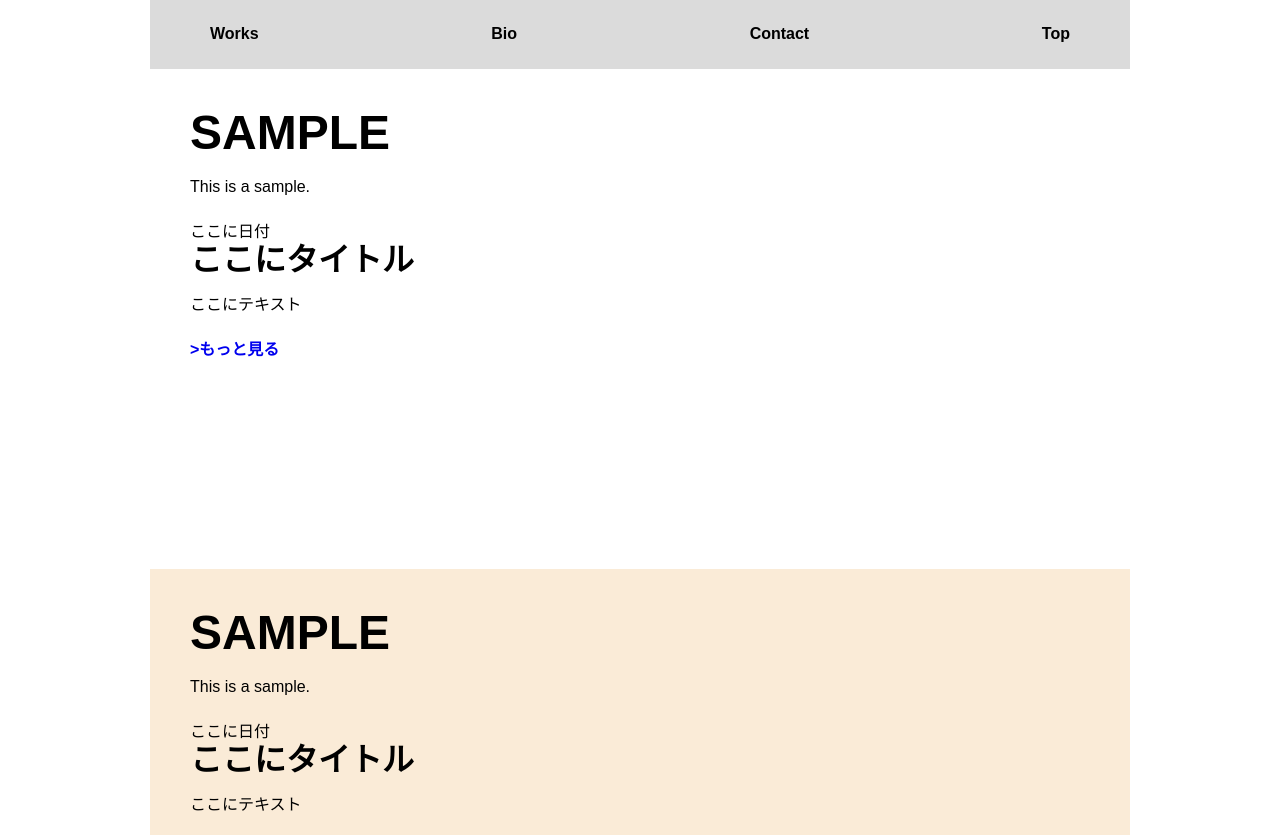
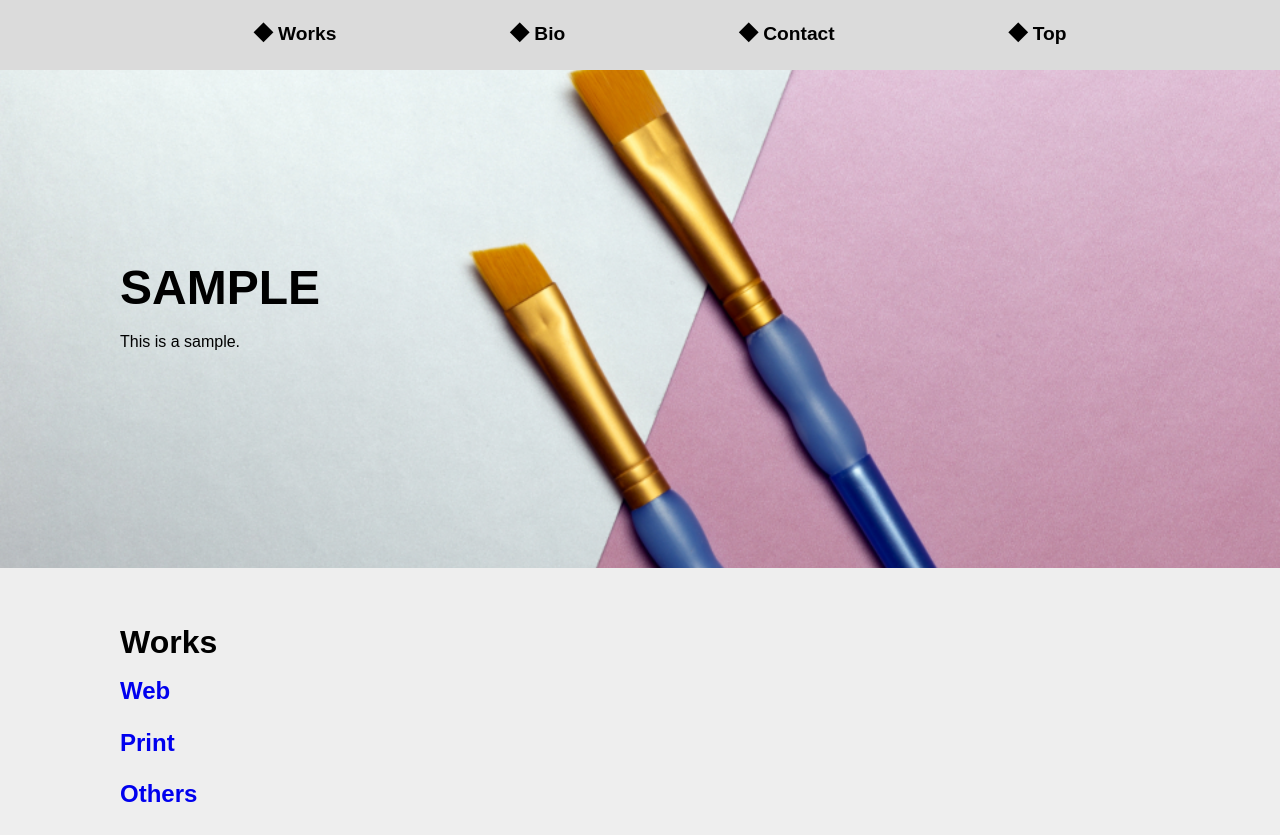
Before and after one commit to nrsm-karen/mysite, a website: page htdocs/index.html in a window 1280 px wide. Shown: the top 835 px of the page. Drawn offline with Linux system fonts and the light colour scheme.

Commit message:
no message

```diff
--- a/htdocs/index.html
+++ b/htdocs/index.html
@@ -9,32 +9,38 @@
 </head>
 
 <body>
-<header>
+<header class="sticky">
     <nav>
       <ul>
-        <li><a href="#">Works</a></li>
-        <li><a href="#">Bio</a></li>
+        <li><a href="#sec1">Works</a></li>
+        <li><a href="#sec2">Bio</a></li>
         <li><a href="#">Contact</a></li>
         <li><a href="#">Top</a></li>
       </ul>
     </nav>
 </header>
 
-<section class="container" id="top">
-  <article>
+<section id="top">
+  <article class="container">
       <h1>SAMPLE</h1>
       <p>This is a sample.</p>
-  <span class="date">ここに日付</span>
-  <h2>ここにタイトル</h2>
-  <p>
-   ここにテキスト
-  </p>
-  <a href="#" class="btn">&gt;もっと見る</a>
 </article>
 </section>
 
-<section class="container" id="sec1">
-  <article>
+<section id="sec1">
+  <article class="container">
+      <h2>Works</h2>
+      <ul>
+        <li><a href="#">Web</a></li>
+        <li><a href="#">Print</a></li>
+        <li><a href="#">Others</a></li>
+      </ul>
+
+</article>
+</section>
+
+<section id="sec2">
+  <article class="container">
       <h1>SAMPLE</h1>
       <p>This is a sample.</p>
   <span class="date">ここに日付</span>
--- /dev/null
+++ b/htdocs/scss/common.scss
@@ -0,0 +1,50 @@
+html, body{
+    font-size: 16px;
+    font-family: "游ゴシック", "YuGothic", Arial, Helvetica, sans-serif;
+    font-weight: 400;
+    line-height: 1.8rem;
+    color: #000000;
+}
+
+body{
+    max-width: 100%;
+    margin-right: auto;
+    margin-left: auto;
+}
+header{
+    background-color: #dbdbdb;
+    padding: 20px;
+}
+a{
+    text-decoration: none;
+    font-weight: 700;
+}
+h1, h2, h3, h4{
+    margin: 0;
+}
+h1{
+    font-size: 3rem;
+    line-height: 3rem;
+}
+h2{
+    font-size: 2rem;
+}
+h3{
+    font-size: 1.5rem;
+}
+h4{
+    font-size: 1rem;
+}
+ul{
+    margin: 0;
+    padding: 0;
+}
+li{
+    list-style: none;
+}
+
+
+footer{
+    background-color: #dbdbdb;
+    padding: 20px;
+}
--- a/htdocs/scss/style.scss
+++ b/htdocs/scss/style.scss
@@ -1,22 +1,42 @@
 @charset "UTF-8";
 
+    .sticky {
+        position: fixed;
+        top: 0;
+        width: 100%
+      }
 .container{
-    width: 100%;
+    width: calc(100% - 240px);
+    margin-left: auto;
+    margin-right: auto;
+    padding-top: 60px;
+    padding-bottom: 60px;
+
 }
 
 nav{
     ul{
     display: flex;
-    justify-content: space-between;
-    margin: 0 40px;
+    justify-content:space-evenly;
+    width: calc(100% - 120px);
+    margin-left: auto;
+    margin-right: auto;
 }
 li{
     display: inline-block;
+
 }
 a{
     color: #000000;
+    font-size: 1.2rem;
     &:hover{
-        color: #333333;
+        color: #db2d2d;
+        opacity: 0.6;
+        transition: 0.4s;
+        text-decoration-line: underline;
+    }
+    &:before{
+    content: "◆ ";
     }
 }
 }
@@ -24,16 +44,36 @@ a{
 article{
     padding: 40px;
 }
-#top{
-        background-image: url(/img/main_visual.jpg);
-        width: 100%;
+#top{   margin-top: 68px;
+        background-image: url(../img/main_visual.jpg);
         background-size: cover;
         background-repeat: no-repeat;
+        background-position: right;
         min-height: 500px;
+        margin-left: auto;
+        margin-right: auto;
+        display: flex;
+        justify-content: left;
+        align-items: center;
+        .container{
+            width: calc(100% - 240px);
+        }
 }
 #sec1{
-    background-color: rgb(255, 177, 74);
-    min-height: 500px;
+    background-color: rgb(238, 238, 238);
+    min-height: 200px;
+    display: flex;
+    justify-content: center;
+    align-items: center;
+    li:first-child{
+        padding: 20px 0;
+        }
+        li{
+            padding-bottom: 20px;
+            a{
+                font-size: 1.5rem;
+            }
+        }
 }
 
 
```
Also changed, not shown: htdocs/css/common.css, htdocs/css/style.css, htdocs/img/main_visual.jpg (added).
